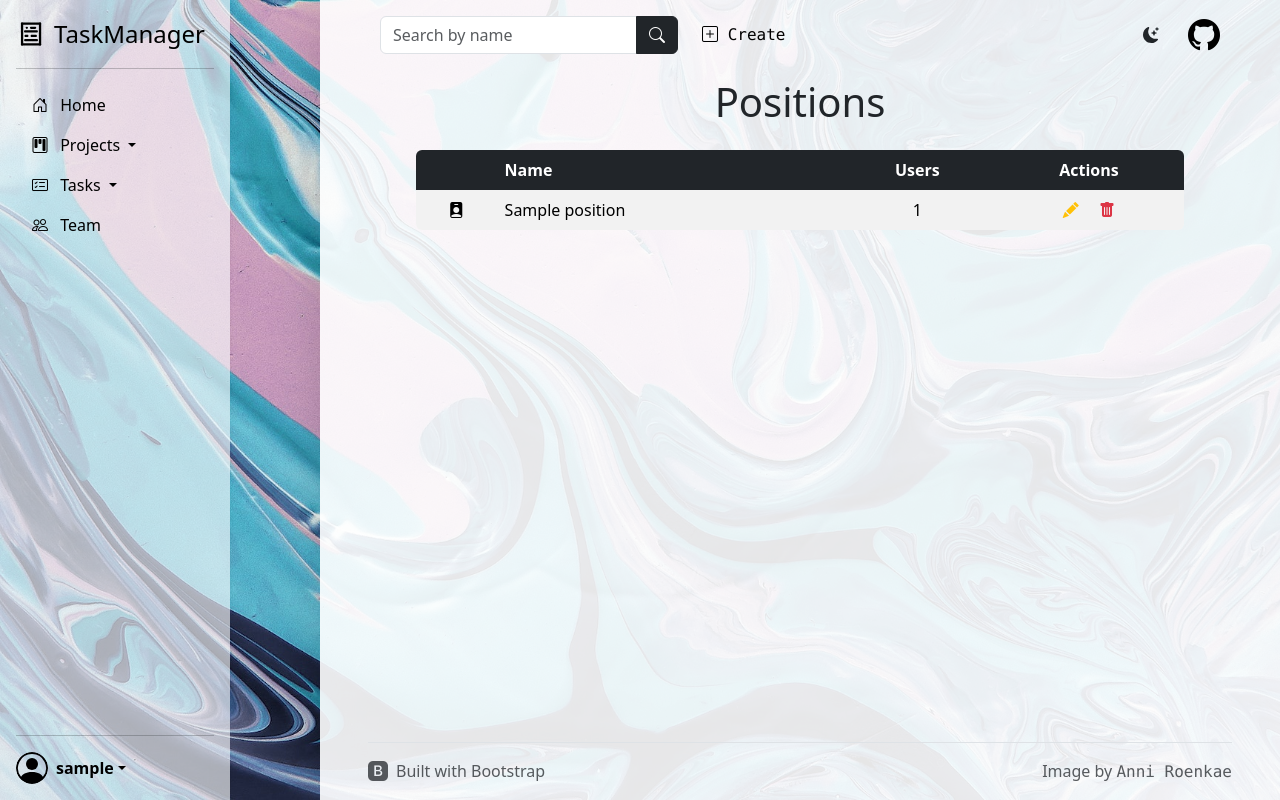
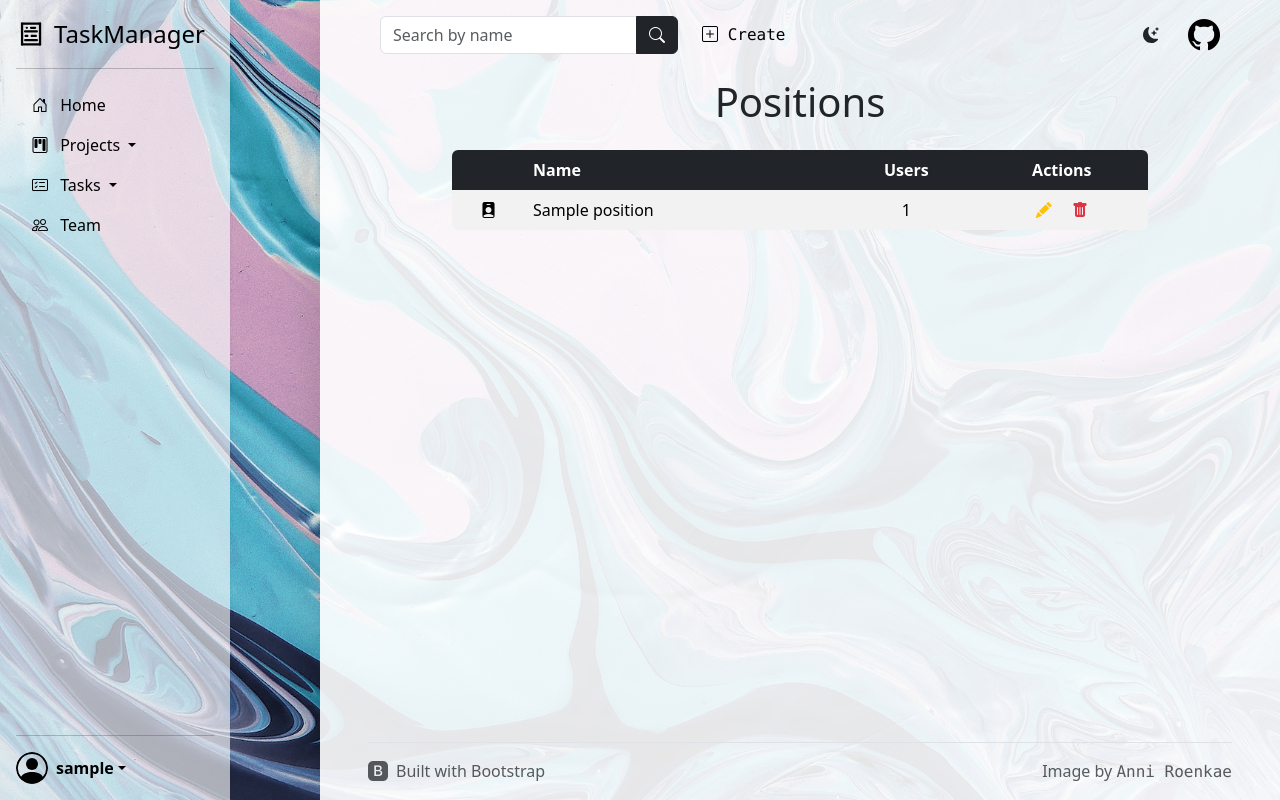
Before and after one commit to Esxoyne/it-company-task-manager, a Django app: page /positions/ in a window 1280 px wide. Run offline with Django 4.2, Linux system fonts and the light colour scheme; a user stored in the database is signed in; tables that the repository leaves empty hold one stand-in row (values such as "Sample post"); some libraries are stand-ins or nearby versions.

Commit message:
Modify List table widths

```diff
--- a/templates/task_manager/position_list.html
+++ b/templates/task_manager/position_list.html
@@ -14,7 +14,7 @@
   </h1>
 
   {% if position_list %}
-    <div class="col-11 container justify-content-center table-responsive">
+    <div class="col-12 col-sm-11 col-lg-10 col-xxl-8 container justify-content-center table-responsive">
       <table class="table table-striped table-borderless table-hover mt-3 rounded rounded-2 overflow-hidden text-center">
         <thead class="{{ is_dark_mode|yesno:"table-light,table-dark" }}">
           <tr>
--- a/templates/task_manager/tasktype_list.html
+++ b/templates/task_manager/tasktype_list.html
@@ -14,7 +14,7 @@
   </h1>
 
   {% if tasktype_list %}
-    <div class="col-11 container justify-content-center table-responsive">
+    <div class="col-12 col-sm-11 col-lg-10 col-xxl-8 container justify-content-center table-responsive">
       <table class="table table-striped table-borderless table-hover mt-3 rounded rounded-2 overflow-hidden text-center">
         <thead class="{{ is_dark_mode|yesno:"table-light,table-dark" }}">
           <tr>
```
